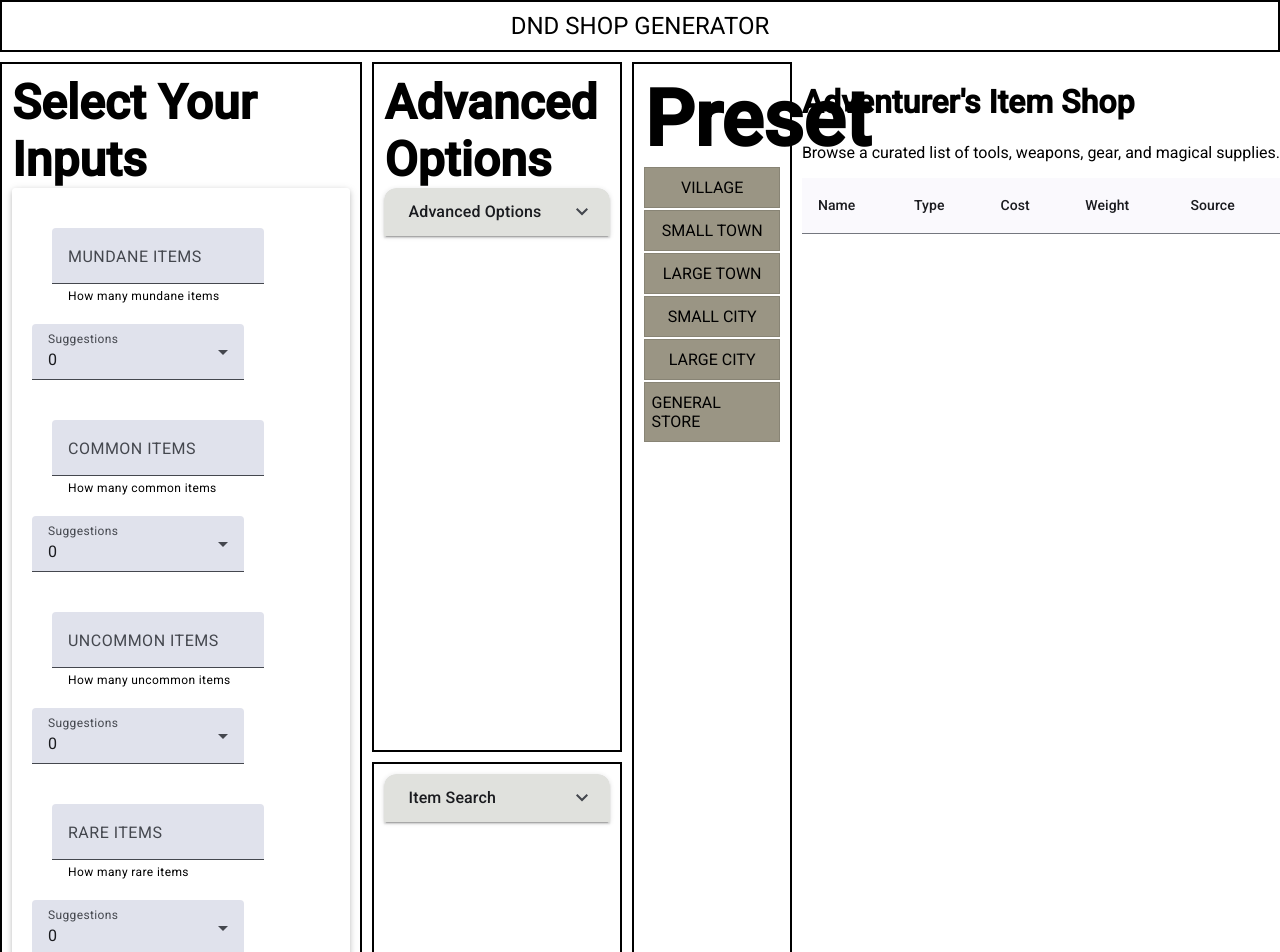
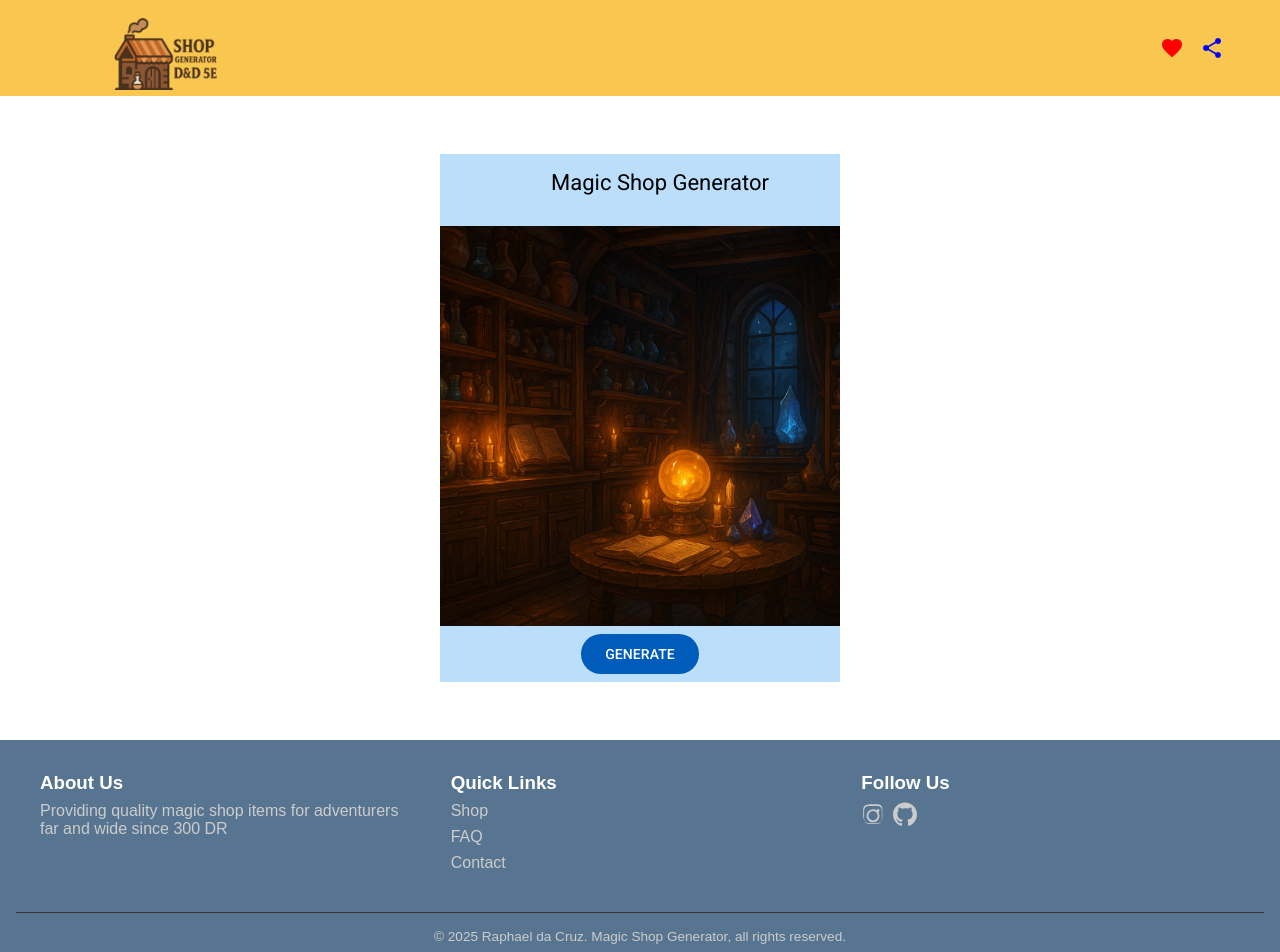
Before and after one commit to Raphael-Cruz/DNDShopGenerator, an Angular app: page / in a window 1280 px wide. Shown: the top 952 px of the page. Built offline with nearby package versions, Linux system fonts and the light colour scheme.

Commit message:
created home page

```diff
--- a/src/app/app-module.ts
+++ b/src/app/app-module.ts
@@ -20,6 +20,7 @@ import {MatCheckboxModule} from '@angular/material/checkbox';
 import {MatIconModule} from '@angular/material/icon';
 import {MatButtonModule} from '@angular/material/button';
 import { GeneratedForm } from './generated-form/generated-form';
+import {MatToolbarModule} from '@angular/material/toolbar';
 
 
 
@@ -50,7 +51,8 @@ import { GeneratedForm } from './generated-form/generated-form';
     MatCheckboxModule,
     MatIconModule,
     FormsModule,
-    MatButtonModule
+    MatButtonModule,
+    MatToolbarModule
 
 
 
--- a/src/app/main-comp/main-comp.css
+++ b/src/app/main-comp/main-comp.css
@@ -1,33 +1,156 @@
+/* Reset and box sizing */
 * {
   box-sizing: border-box;
   margin: 0;
   padding: 0;
 }
 
-body {
-  font-family: Arial, sans-serif;
-  padding: 10px;
-}
-
+/* Top-level container flex for sticky footer */
 .container {
   display: flex;
   flex-direction: column;
+  min-height: 100vh; /* fill viewport height */
   gap: 10px;
 }
 
-.header {
-  text-align: center;
-  font-size: 1.5rem;
-  padding: 10px;
-  border: 2px solid black;
+/* Main content expands to push footer down */
+main {
+  flex: 1 0 auto;
+  display: flex;
+  flex-direction: column;
 }
 
-.main-content {
+
+
+/* Footer does not shrink, stays at bottom */
+.footer {
+  flex-shrink: 0;
+  background-color: #577590;
+  color: #ccc;
+  padding: 2rem 1rem 1rem;
+  font-family: Arial, sans-serif;
+}
+
+/* Footer container */
+.footer-container {
   display: flex;
   flex-wrap: wrap;
-  gap: 10px;
+  justify-content: space-between;
+  gap: 2rem;
+  max-width: 1200px;
+  margin: 0 auto;
 }
 
+/* Footer sections */
+.footer-section {
+  flex: 1 1 200px;
+}
+
+.footer-section h3 {
+  color: #fff;
+  margin-bottom: 0.5rem;
+}
+
+/* Footer links */
+.footer-section ul {
+  list-style: none;
+  padding: 0;
+}
+
+.footer-section ul li {
+  margin-bottom: 0.5rem;
+}
+
+.footer-section a {
+  color: #ccc;
+  text-decoration: none;
+  transition: color 0.2s ease;
+}
+
+.footer-section a:hover {
+  color: #ffcc00;
+}
+
+/* Social icons */
+.social-icons a {
+  margin-right: 0.5rem;
+  font-size: 1.2rem;
+}
+
+/* Footer bottom bar */
+.footer-bottom {
+  text-align: center;
+  margin-top: 2rem;
+  font-size: 0.85rem;
+  border-top: 1px solid #333;
+  padding-top: 1rem;
+}
+
+/* Toolbar and navigation */
+.nav-spacer {
+  flex: 1 1 auto;
+}
+
+.mat-toolbar-row, .mat-toolbar-single-row {
+  padding: 3rem;
+  background-color: #f9c74f;
+}
+
+.favorite-icon {
+  color: red;
+}
+
+.share-icon {
+  color: blue;
+}
+
+/* Main content panels */
+
+.main-content{
+
+    max-width: 1400px;
+
+    margin: 0 auto;
+    width: 100%;
+    margin: 50px auto 50px auto;
+}
+
+.shop-card {
+  max-width: 400px;
+}
+.mat-mdc-card-outlined {
+
+    border-width: 0;
+
+}
+
+.mat-mdc-card-header{
+
+    justify-content: center;
+}
+.mat-mdc-card-actions {
+    display: flex;
+    background-color:#bbdefb;
+    flex-direction: row;
+    justify-content: center;
+    align-items: center;
+    box-sizing: border-box;
+    min-height: 52px;
+    padding: 8px;
+}
+.mat-mdc-card-header {
+    display: flex;
+    background-color:#bbdefb;
+    padding: 16px 16px 0;
+}
+
+.main-card{
+    display: flex;
+    flex-direction: row;
+    justify-content: center;
+    align-items: center;
+    padding: 8px;
+}
 .left-panel {
   flex: 2;
   min-width: 300px;
@@ -57,6 +180,7 @@ body {
   padding: 10px;
 }
 
+/* Responsive behavior */
 @media (max-width: 768px) {
   .main-content {
     flex-direction: column;
@@ -65,83 +189,97 @@ body {
   .middle-panel {
     flex-direction: column;
   }
+
+  .footer-container {
+    flex-direction: column;
+    text-align: center;
+  }
 }
 
+/* Typography */
+h1 {
+  font-size: 78px;
+}
 
-h1 { font-size: 78px; }
-	h2 { font-size: 48px; }
-.card{
+h2 {
+  font-size: 48px;
+}
 
+/* Card styling */
+.card {
   min-height: 1px;
   padding: 5.25rem;
   word-wrap: break-word;
   background-clip: border-box;
-    background-color: hsla(0,0%,100%,.9);
+  background-color: hsla(0, 0%, 100%, 0.9);
   border: 0;
-    border-radius: .25rem;
-    box-shadow: 0 2px 5px 0 rgba(0,0,0,.16),0 2px 10px 0 rgba(0,0,0,.12);
+  border-radius: 0.25rem;
+  box-shadow: 0 2px 5px 0 rgba(0,0,0,0.16), 0 2px 10px 0 rgba(0,0,0,0.12);
   display: flex;
   font-weight: 400;
   min-width: 0;
-    position: relative
+  position: relative;
 }
 
+/* Side menu */
+.sidemenuitem {
+  display: inline-block;
+  width: 100%;
+  cursor: pointer;
+}
 
-  .page-right{ flex: 0 0 200px; margin: 0 40px 0 20px; min-width: 360px; height: 100%;  }
-  .page-right { padding:20px; margin-bottom: 40px; }
+.sidemenuitem a {
+  background-color: #9a9584;
+  border: 1px solid #888475;
+  padding: 10px 6px;
+  text-decoration: none;
+  display: flex;
+  margin: 2px 0;
+  justify-content: center;
+  text-transform: uppercase;
+}
 
-  .page-border1 { border:1px solid #868181ff; padding:20px; width:100%;   float: left; justify-content: center;  position: relative; }
-  .page-border2 { border:1px solid #44ad70ff; padding:20px; width:30%;  justify-content: center;  position: relative;}
-  .page-border3 { border:1px solid #b813ddff; padding:20px; width:30%;   justify-content: center;  position: relative;}
+.sidemenuitem a:hover {
+  background-color: #a9a496;
+}
 
-
-
-  .sidemenuitem { display: inline-block; width:100%; cursor: pointer;  }
-  .sidemenuitem a { background-color:#9a9584; border:1px solid #888475; padding:10px 6px; text-decoration: none; display:flex; margin:2px 0; justify-content:center;   text-transform: uppercase; }
-  .sidemenuitem a:hover { background-color:#a9a496; }
-
-  .form{
-
-
+/* Form styling */
+.form {
   padding: 1.25rem;
   word-wrap: break-word;
   background-clip: border-box;
-    background-color: hsla(0,0%,100%,.9);
+  background-color: hsla(0, 0%, 100%, 0.9);
   border: 0;
-    border-radius: .25rem;
-    box-shadow: 0 2px 5px 0 rgba(0,0,0,.16),0 2px 10px 0 rgba(0,0,0,.12);
+  border-radius: 0.25rem;
+  box-shadow: 0 2px 5px 0 rgba(0,0,0,0.16), 0 2px 10px 0 rgba(0,0,0,0.12);
+  font-weight: 400;
+  min-width: 0;
+  position: relative;
+  display: inline-block;
+}
+
+.form-items {
+  padding: 1.25rem;
+  position: relative;
+}
+
+/* Checkbox input styling */
+.input-checkbox {
+  padding: 0.25rem;
+  margin-right: 10px;
+  background-color: hsla(201, 50%, 84%, 0.46);
   display: flex;
   font-weight: 400;
   min-width: 0;
   position: relative;
   display: inline-block;
-
 }
 
-  .form-items{
+.advanced-div {
+  padding-top: 1rem;
+}
 
-    padding:1.25rem;
-    position: relative; }
-
+/* Background container */
 .ng-container {
   background-color: #a82a2aff;
 }
-
-.input-checkbox{
-    padding: 0.25rem;
-   margin-right: 10px;
-
-    background-color: hsla(201, 50%, 84%, 0.46);
-    border: 2;
-    display: flex;
-    font-weight: 400;
-    min-width: 0;
-    position: relative;
-    display: inline-block;
-
-
-}
-
-.advanced-div{
-  padding-top: 1rem;
-}
--- a/src/app/main-comp/main-comp.html
+++ b/src/app/main-comp/main-comp.html
@@ -1,8 +1,40 @@
-<main>
-  <div class="container">
-    <header class="header">DND SHOP GENERATOR</header>
+ <mat-toolbar>
+      <a href="/" class="d-inline-block logo-print d-print-block">
+          <svg xmlns="http://www.w3.org/2000/svg"
+          viewBox="0 0 4746.023 1060.231"
+          width="100%" height="90px"
+          class="logo-5ems">
+        <image href="assets/images/logo.png"
+              width="2746.023"
+              height="1360.231"
+              preserveAspectRatio="xMidYMid meet" />
+            </svg>
+      </a>
+      <span class="nav-spacer"></span>
+       <button matIconButton class="favorite-icon" aria-label="icon-button with heart icon">
+          <mat-icon>favorite</mat-icon>
+       </button>
+       <button matIconButton class="share-icon" aria-label="icon-button with share icon">
+          <mat-icon>share</mat-icon>
+       </button>
+    </mat-toolbar>
 
-    <div class="main-content">
+    <main>
+  <div class="main-content">
+    <div class="main-card">
+    <mat-card class="shop-card" appearance="outlined">
+       <mat-card-header>
+      <div mat-card-avatar class="shop-header-image"></div>
+        <mat-card-title>Magic Shop Generator</mat-card-title>
+
+      </mat-card-header>
+        <img mat-card-image src="assets/images/shop-image.png" alt="Photo of a magic shop">
+      <mat-card-actions>
+     <button matButton="filled">GENERATE</button>
+      </mat-card-actions>
+    </mat-card>
+    </div>
+<!--
       <div class="left-panel">
         <h2>Select Your Inputs</h2>
          <app-shop-inputs ></app-shop-inputs>
@@ -29,7 +61,7 @@
         </div>
       </div>
 
-      <div class="right-panel">
+    <div class="right-panel">
       <div class=" sidemenuitem">
                 <h1>Preset</h1>
                 <a class="sidemenuitem">Village</a>
@@ -41,11 +73,41 @@
         </div>
 
       </div>
-       <app-generated-form></app-generated-form>
+      <app-generated-form></app-generated-form>-->
     </div>
 
+  </main>
+
+  <footer class="footer">
+  <div class="footer-container">
+    <div class="footer-section">
+      <h3>About Us</h3>
+      <p>Providing quality magic shop items for adventurers far and wide since 300 DR</p>
+    </div>
+
+    <div class="footer-section">
+      <h3>Quick Links</h3>
+      <ul>
+        <li><a href="#">Shop</a></li>
+        <li><a href="#">FAQ</a></li>
+        <li><a href="#">Contact</a></li>
+      </ul>
+    </div>
+
+    <div class="footer-section">
+      <h3>Follow Us</h3>
+      <div class="social-icons">
+        <a href="https://instagram.com" target="https://github.com/Raphael-Cruz?tab=repositories">
+          <svg xmlns="http://www.w3.org/2000/svg" width="24" height="24" fill="#ccc" viewBox="0 0 24 24"><path d="M12 2.2c3.2 0 3.6 0 4.9.1 1.2.1 1.9.3 2.4.6.6.3 1 .7 1.4 1.4.3.5.5 1.2.6 2.4.1 1.3.1 1.7.1 4.9s0 3.6-.1 4.9c-.1 1.2-.3 1.9-.6 2.4-.3.6-.7 1-1.4 1.4-.5.3-1.2.5-2.4.6-1.3.1-1.7.1-4.9.1s-3.6 0-4.9-.1c-1.2-.1-1.9-.3-2.4-.6-.6-.3-1-.7-1.4-1.4-.3-.5-.5-1.2-.6-2.4C2.2 15.6 2.2 15.2 2.2 12s0-3.6.1-4.9c.1-1.2.3-1.9.6-2.4.3-.6.7-1 1.4-1.4.5-.3 1.2-.5 2.4-.6C8.4 2.2 8.8 2.2 12 2.2zm0 1.8c-3.1 0-3.5 0-4.7.1-1 .1-1.5.2-1.8.4-.5.2-.8.4-1.1.8-.3.3-.6.6-.8 1.1-.2.3-.3.8-.4 1.8-.1 1.2-.1 1.6-.1 4.7s0 3.5.1 4.7c.1 1 .2 1.5.4 1.8.2.5.4.8.8 1.1.3.3.6.6 1.1.8.3.2.8.3 1.8.4 1.2.1 1.6.1 4.7.1s3.5 0 4.7-.1c1-.1 1.5-.2 1.8-.4.5-.2.8-.4 1.1-.8.3-.3.6-.6.8-1.1.2-.3.3-.8.4-1.8.1-1.2.1-1.6.1-4.7s0-3.5-.1-4.7c-.1-1-.2-1.5-.4-1.8-.2-.5-.4-.8-.8-1.1-.3-.3-.6-.6-1.1-.8-.3-.2-.8-.3-1.8-.4-1.2-.1-1.6-.1-4.7-.1zm0 3.3a6.5 6.5 0 1 1 0 13 6.5 6.5 0 0 1 0-13zm0 1.8a4.7 4.7 0 1 0 0 9.4 4.7 4.7 0 0 0 0-9.4zm5-2.2a1.5 1.5 0 1 1 0 3 1.5 1.5 0 0 1 0-3z"/></svg>
+        </a>
+    <a href="https://github.com" target="https://github.com/Raphael-Cruz?tab=repositories">
+          <svg xmlns="http://www.w3.org/2000/svg" width="24" height="24" fill="#ccc" viewBox="0 0 24 24"><path d="M12 .5C5.37.5 0 5.87 0 12.5c0 5.29 3.438 9.77 8.205 11.36.6.111.82-.261.82-.577v-2.234c-3.338.726-4.033-1.415-4.033-1.415-.546-1.387-1.333-1.756-1.333-1.756-1.089-.745.083-.729.083-.729 1.205.085 1.838 1.238 1.838 1.238 1.07 1.833 2.807 1.303 3.492.997.108-.775.418-1.304.762-1.604-2.665-.305-5.466-1.332-5.466-5.931 0-1.31.469-2.381 1.236-3.221-.124-.303-.535-1.524.117-3.176 0 0 1.008-.323 3.301 1.23a11.52 11.52 0 0 1 3.003-.403c1.018.005 2.044.138 3.003.403 2.293-1.553 3.3-1.23 3.3-1.23.653 1.652.242 2.873.118 3.176.77.84 1.235 1.911 1.235 3.221 0 4.61-2.803 5.624-5.475 5.921.43.37.823 1.102.823 2.222v3.293c0 .319.219.694.825.576C20.565 22.267 24 17.79 24 12.5 24 5.87 18.63.5 12 .5z"/></svg>
+        </a>
+      </div>
+    </div>
   </div>
 
-
-
-</main>
+  <div class="footer-bottom">
+    &copy; 2025 Raphael da Cruz. Magic Shop Generator, all rights reserved.
+  </div>
+  </footer>
```
Also changed, not shown: public/assets/images/logo.png (added), public/assets/images/shop-image.png (added). Lines whose indentation alone changed are shown as unchanged.
